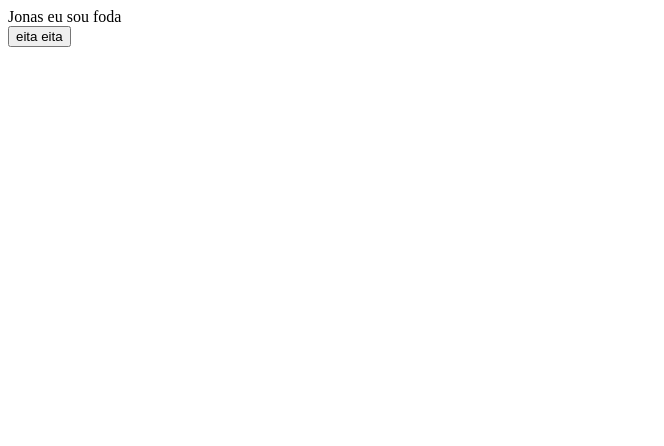
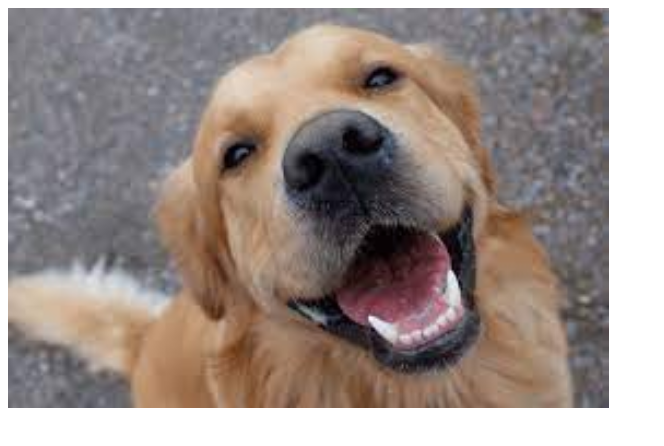
Before and after one commit to JonasSMendes/j.s, a plain HTML site: page java.S/index.html in a window 1280 px wide. Shown: the whole page, without its empty margins (0-664 px from the left). Drawn offline with Linux system fonts and the light colour scheme.

Commit message:
função

```diff
--- a/java.S/assets/JS/script.js
+++ b/java.S/assets/JS/script.js
@@ -1464,8 +1464,19 @@ var tipo = typeof nome
 console.log(tipo)
 
 */
+/*
+function trocar(titulo){
+    document.getElementById('exemplo').innerHTML= titulo
+    document.querySelector('.preto').value = titulo
+}
+*/
+/*
+function somar(x, y){
+    let total = x + y;
 
-function trocar(titulo){
-    document.getElementById('exemplo').innerHTML='trocou o titulo'
+    document.getElementById('soma').value=total
+}
 
-}
+somar(16, 30)
+
+*/
--- a/java.S/assets/style.css
+++ b/java.S/assets/style.css
@@ -83,3 +83,7 @@ input{
     background-color: green;
 }
 */
+
+.imagem{
+    height: 400px;
+}
--- a/java.S/index.html
+++ b/java.S/index.html
@@ -40,10 +40,14 @@
 <button onclick="azul()">azul</button>
 <button onclick="vermelho()">vermeho</button>
 <button onclick="amarelo()">amarelo</button>
--->
+
 <div id="exemplo">Jonas eu sou foda</div>
 
 <button class="preto" onclick="trocar()">eita eita</button>
+<INPUt id="soma" placeholder="resultado"></INPUt>
+-->
+
+<img class="imagem" src="./assets/cachorro.jfif" alt="">
 
 
     <script src="assets/JS/script.js"></script>
```
Also changed, not shown: java.S/assets/cachorro.jfif (added), java.S/assets/gato.jfif (added).
